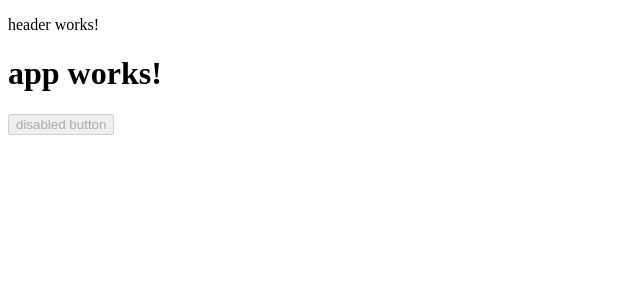
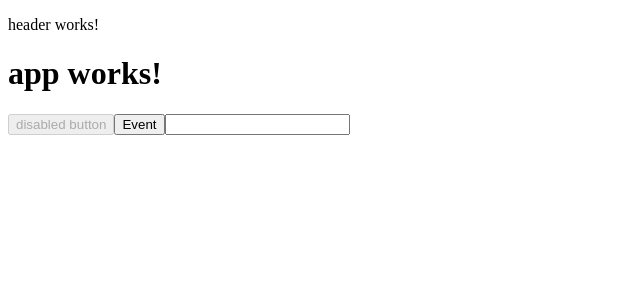
Before and after one commit to ColinFendrick/angular-fundamentals, an Angular app in the folder HelloAngular/: page / in a window 1280 px wide. Shown: the top 300 px of the page, without its empty margins (0-640 px from the left). Built offline with nearby package versions, Linux system fonts and the light colour scheme.

Commit message:
Add event handling and two-way binding

```diff
--- a/HelloAngular/src/app/app.component.html
+++ b/HelloAngular/src/app/app.component.html
@@ -5,3 +5,6 @@
   </h1>
 </div>
 <button [disabled]="disabledBtn">disabled button</button>
+<button (click)="myMethod($event)">Event</button>
+
+<input type="text" (input)="myMethod($event)">
--- a/HelloAngular/src/app/app.component.ts
+++ b/HelloAngular/src/app/app.component.ts
@@ -8,4 +8,8 @@ import { Component } from '@angular/core';
 export class AppComponent {
   title = 'app works!';
   disabledBtn = true;
+
+  myMethod(e) {
+    this.title = e.target.value
+  }
 }
```
